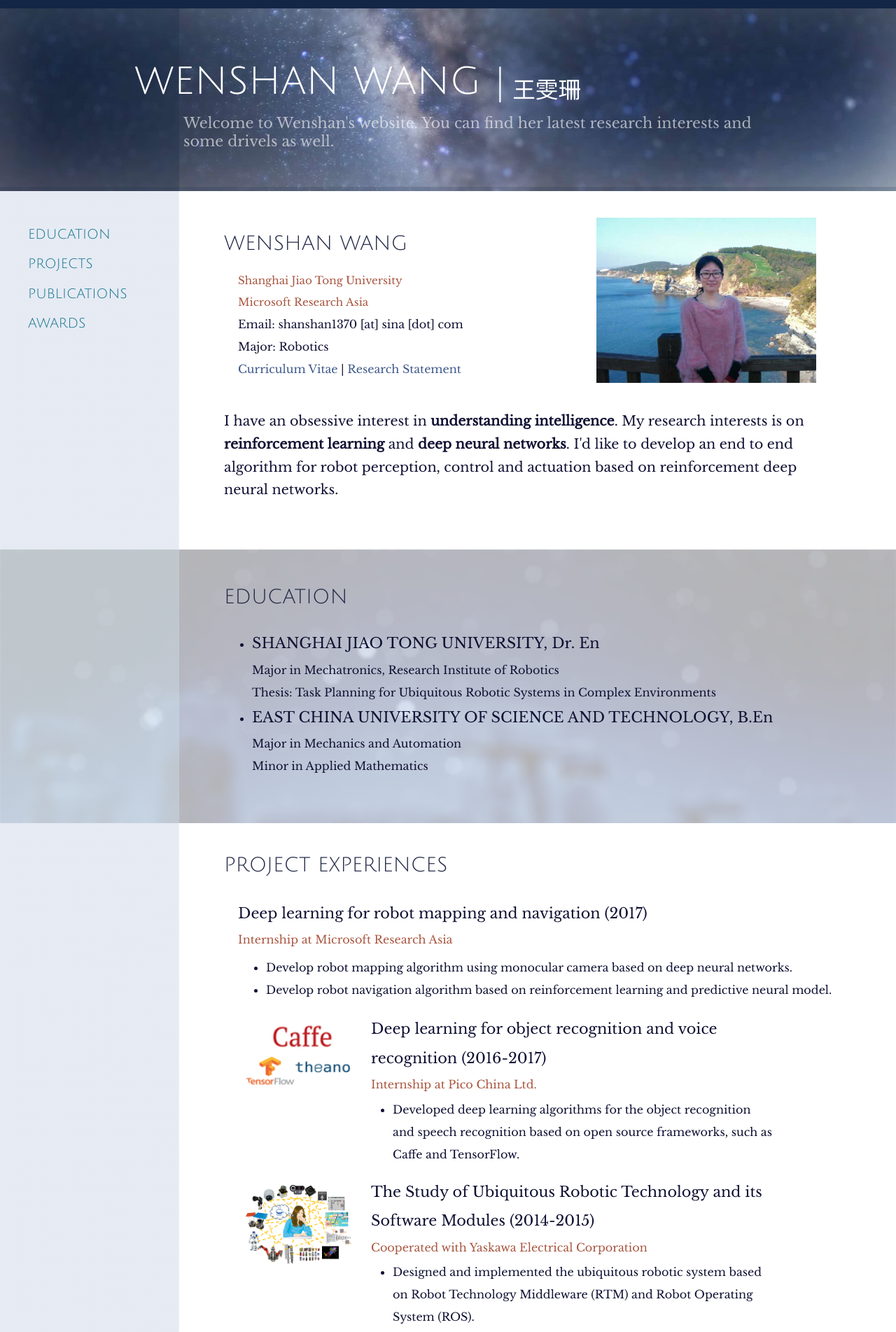
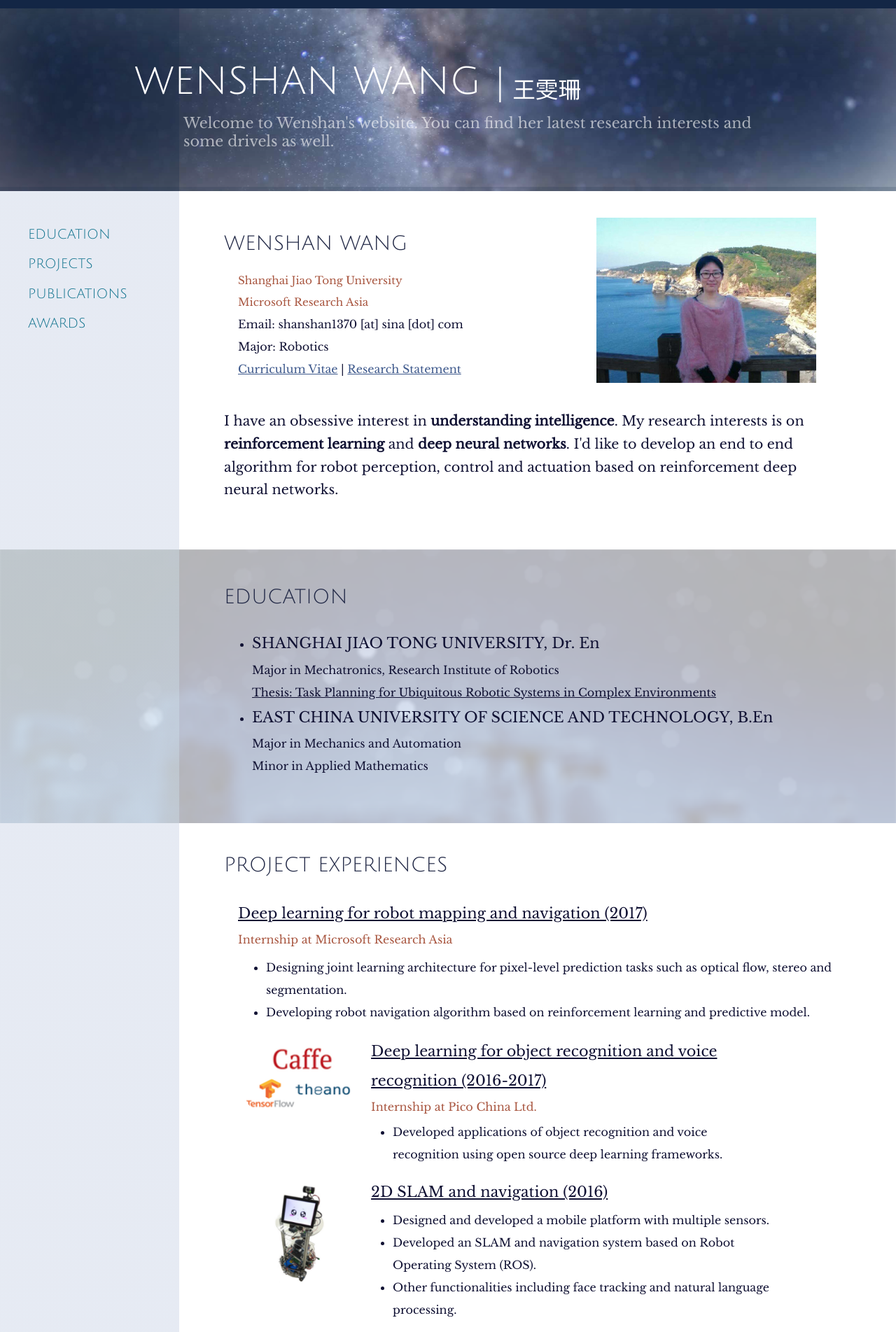
Before and after one commit to Amigoshan/Amigoshan.github.io, a Jekyll site: the page built from index.html, in a window 1280 px wide. Shown: the top 1903 px of the page at 70% size. Built offline with Jekyll 4.4.1, drawn with Linux system fonts in a browser that asks for light colours; comment, search, counter and statistics services are not loaded; some of the changed text lies outside the part shown.

Commit message:
Service robot and msra
Add service robot, slam, msra stereo.

```diff
--- a/_config.yml
+++ b/_config.yml
@@ -12,6 +12,7 @@ github_username:  Amigoshan
 favicon: "image/ico_brain.ico"
 me-img: "image/happy_mid.jpg"
 paper-dir: "downloads/paper"
+resource-dir: "downloads/resources"
 # Build settings
 markdown: kramdown
 
--- a/_includes/briefinfo.html
+++ b/_includes/briefinfo.html
@@ -8,7 +8,7 @@
     <div class='infolist'>
       Email: shanshan1370 [at] sina [dot] com<br>
       Major: Robotics<br>
-      <a href="">Curriculum Vitae</a> | <a href="">Research Statement</a> <br>
+      <a href="{{ site.baseurl }}{{ site.resource-dir }}/wenshan-cv-2017.pdf">Curriculum Vitae</a> | <a href="{{ site.baseurl }}{{ site.resource-dir }}/Research-Statement-2017.pdf">Research Statement</a> <br>
     </div>
   </div>
   <div class="photo"><img src="image/photo.jpg"  /></div>
--- a/_includes/projects.html
+++ b/_includes/projects.html
@@ -4,11 +4,11 @@
 
       <div class = "project-item">
         <!--div class = "project-content"-->
-          <div class = "project-name" >Deep learning for robot mapping and navigation (2017)</div>
+          <div class = "project-name" ><a href="{{ site.baseurl }}/subpages/projects/msra.html">Deep learning for robot mapping and navigation (2017)</a></div>
           <div class = "project-source">Internship at Microsoft Research Asia </div>
           <ul class = "project-description">
-            <li>Develop robot mapping algorithm using monocular camera based on deep neural networks.</li>
-            <li>Develop robot navigation algorithm based on reinforcement learning and predictive neural model.</li>
+            <li>Designing joint learning architecture for pixel-level prediction tasks such as optical flow, stereo and segmentation.</li>
+            <li>Developing robot navigation algorithm based on reinforcement learning and predictive model.</li>
           </ul>
         <!--/div-->
        </div>
@@ -19,10 +19,22 @@
           <div class = "project-name" ><a href="{{ site.baseurl }}/subpages/projects/dnn_pico.html">Deep learning for object recognition and voice recognition (2016-2017)</a></div>
           <div class = "project-source">Internship at Pico China Ltd. </div>
           <ul class = "project-description">
-            <li>Developed deep learning algorithms for the object recognition and speech recognition based on open source frameworks, such as Caffe and TensorFlow.</li>
+            <li>Developed applications of object recognition and voice recognition using open source deep learning frameworks.</li>
           </ul>
         </div>
        </div>
+
+      <div class = "project-item">
+        <div class = "project-image"><img src="image/service.png"  /> </div>
+        <div class = "project-content">
+          <div class = "project-name" ><a href="{{ site.baseurl }}/subpages/projects/service.html">2D SLAM and navigation (2016)</a></div>
+          <ul class = "project-description">
+            <li>Designed and developed a mobile platform with multiple sensors. </li>
+            <li>Developed an SLAM and navigation system based on Robot Operating System (ROS). </li>
+            <li>Other functionalities including face tracking and natural language processing. </li>
+          </ul>
+       </div>
+      </div>
 
       <div class = "project-item">
         <div class = "project-image"><img src="image/tag_ubibot.png"  /> </div>
--- a/css/style.css
+++ b/css/style.css
@@ -32,7 +32,7 @@ a {
   -webkit-transition: all 0.25s ease-out;
   -moz-transition: all  0.25s ease-out;
   transition: all  0.25s ease-out;
-  text-decoration: none;
+  text-decoration: underline;
   color: var(--main_text_color);
 }
 
--- a/subpages/projects/dnn_pico.markdown
+++ b/subpages/projects/dnn_pico.markdown
@@ -4,7 +4,7 @@ layout: detail
 
 ### Deep learning for object recognition
 
-In this project, I got familiar with deep nerual networks. I read a bunch of paper, played with existing applications and did small modifications and improvements.
+In this project, I got familiar with deep nerual networks. I read a bunch of paper, played with existing applications and did some modifications and improvements.
 
 <video id="video" controls="" preload="none" poster="{{ site.baseurl }}/image/clf_poster.jpg">
       <source id="mp4" src="{{ site.baseurl }}/video/cls_cam.mp4" type="video/mp4">
```
Also changed, not shown: other parts of _includes/projects.html (+1 -1 lines), subpages/projects/msra.markdown (added, +17 -0 lines), subpages/projects/service.markdown (added, +16 -0 lines), image/cnn_structure.jpg (added), image/kitti-17.png (added), image/kitti-21.png (added), image/kitti-23.png (added), image/service.png (added), image/service_poster.png (added), 3 other files.
